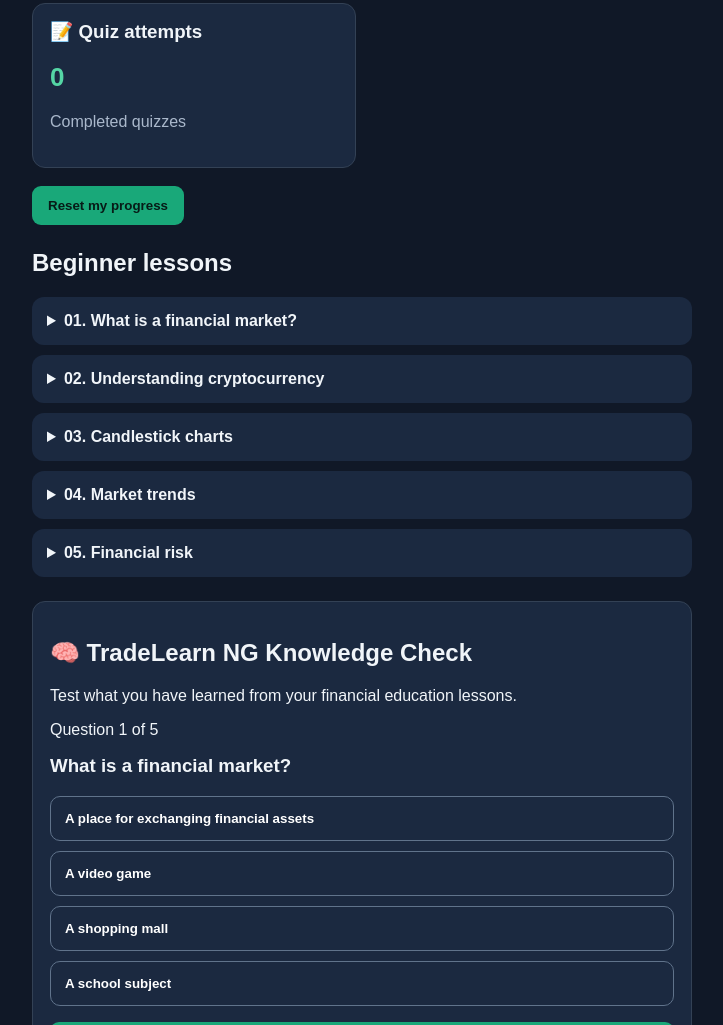
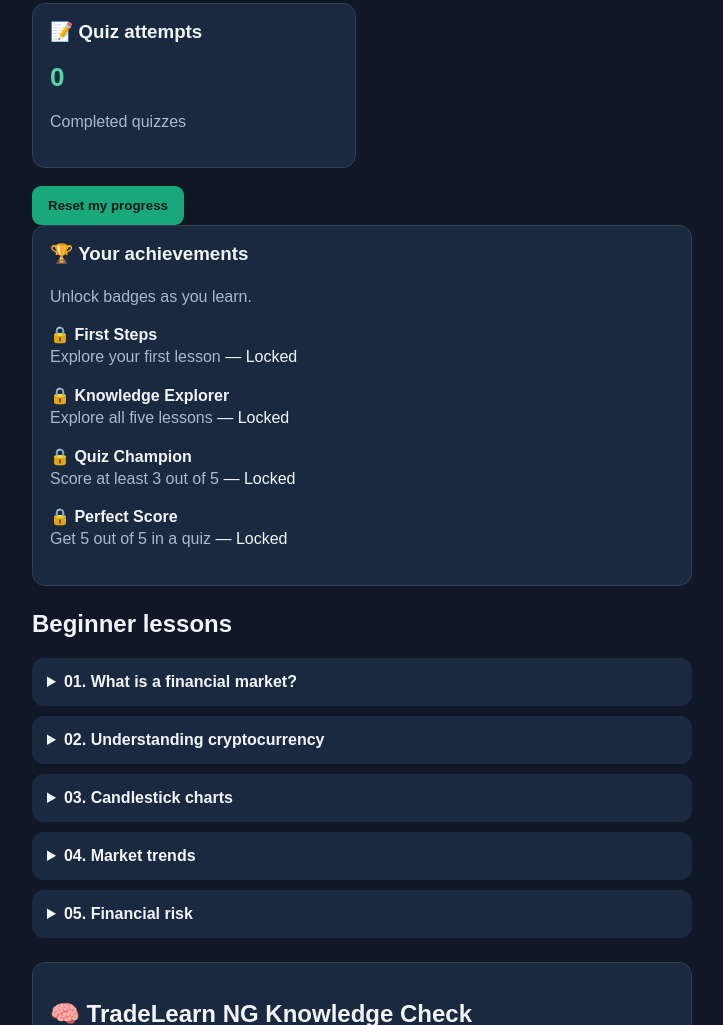
Before and after one commit to oluwafemisanusi01-netizen/tradelearn-ng, a plain HTML site: page index.html in a window 1280 px wide. Shown: the part 851-1876 px from the top of the page, without its empty margins (278-1001 px from the left). Drawn offline with Linux system fonts and the light colour scheme.

Commit message:
Update index.html

```diff
--- a/index.html
+++ b/index.html
@@ -85,8 +85,16 @@ footer{text-align:center;padding:25px;color:#94a3b8;font-size:12px}
   <button type="button" onclick="resetTradeLearnProgress()">
     Reset my progress
   </button>
+
+<div class="card">
+  <h3>🏆 Your achievements</h3>
+  <p class="muted">Unlock badges as you learn.</p>
+
+  <div id="achievement-badges">
+    Loading achievements...
+  </div>
+</div>
 </section>
-
 
 <section id="lessons">
   <h2>Beginner lessons</h2>
@@ -273,6 +281,47 @@ function tradeLearnUpdateDashboard() {
 
   document.getElementById("quiz-attempts").textContent =
     data.attempts;
+
+  tradeLearnUpdateBadges();
+}
+
+function tradeLearnUpdateBadges() {
+  const data = tradeLearnGetData();
+
+  const badges = [
+    {
+      name: "First Steps",
+      description: "Explore your first lesson",
+      unlocked: data.lessons.length >= 1
+    },
+    {
+      name: "Knowledge Explorer",
+      description: "Explore all five lessons",
+      unlocked: data.lessons.length >= 5
+    },
+    {
+      name: "Quiz Champion",
+      description: "Score at least 3 out of 5",
+      unlocked: data.bestScore >= 3
+    },
+    {
+      name: "Perfect Score",
+      description: "Get 5 out of 5 in a quiz",
+      unlocked: data.bestScore === 5
+    }
+  ];
+
+  document.getElementById("achievement-badges").innerHTML =
+    badges.map(function(badge) {
+      return `
+        <p>
+          ${badge.unlocked ? "🏅" : "🔒"}
+          <strong>${badge.name}</strong><br>
+          <span class="muted">${badge.description}</span>
+          ${badge.unlocked ? " — Unlocked!" : " — Locked"}
+        </p>
+      `;
+    }).join("");
 }
 
 function tradeLearnTrackLessons() {
```
